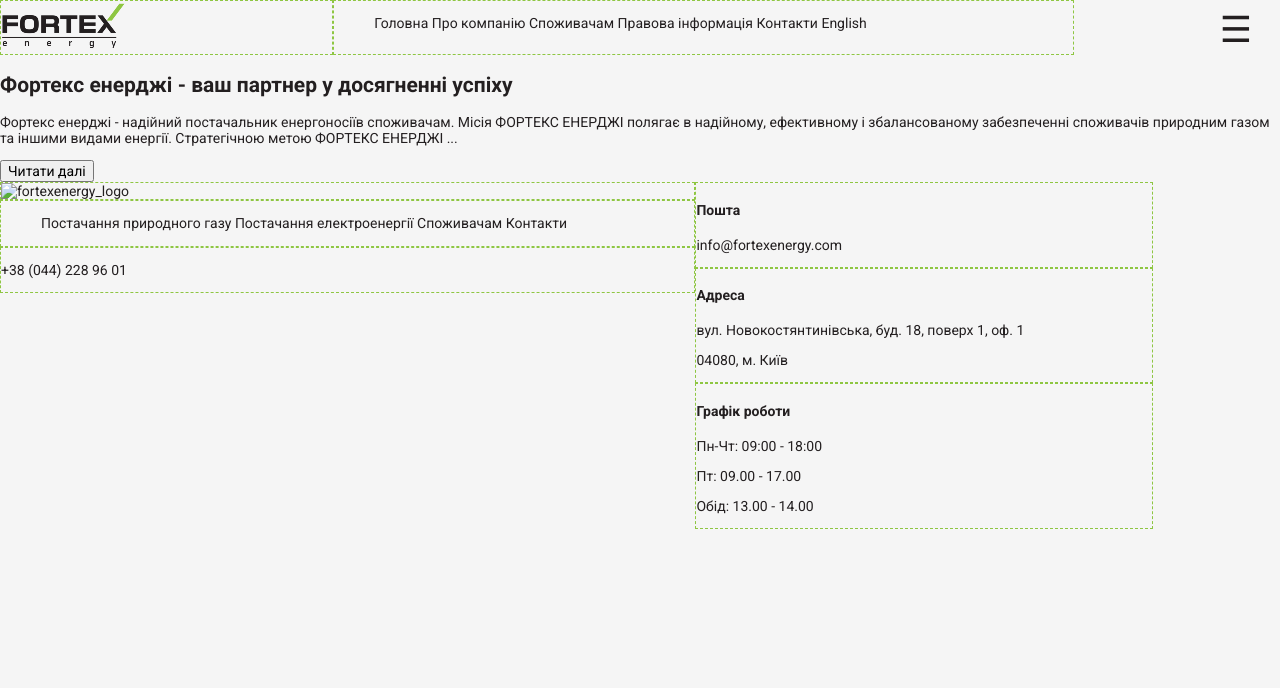
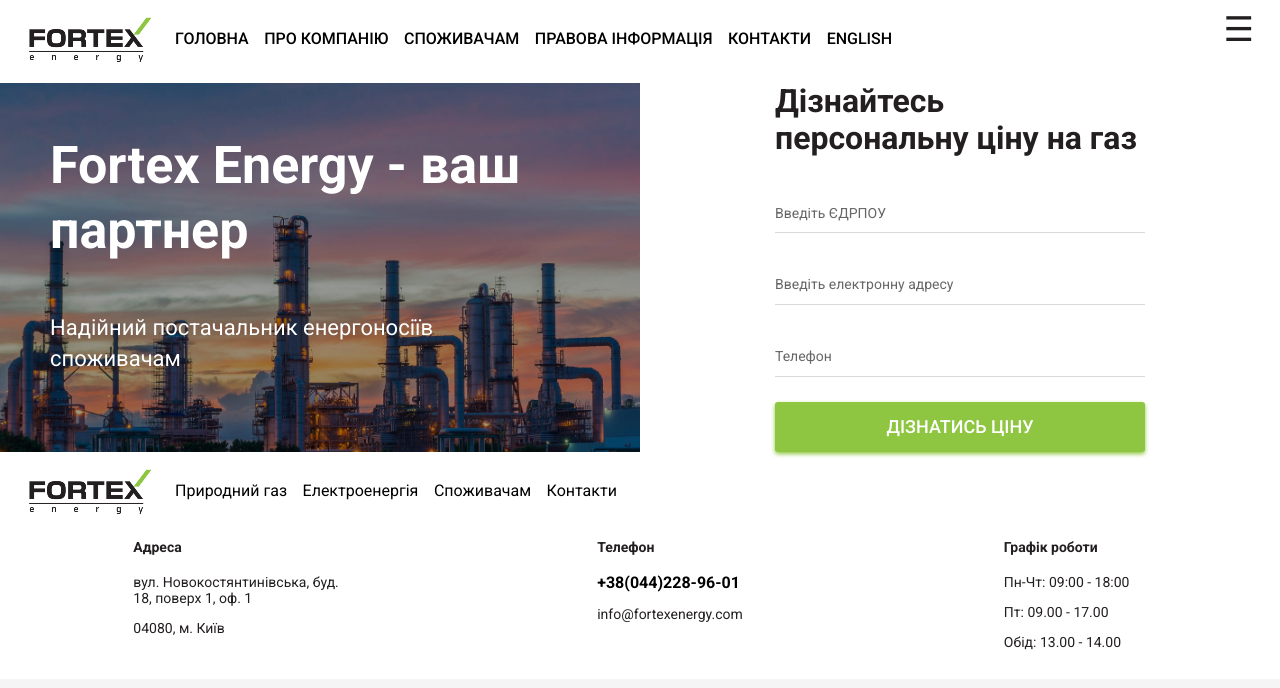
Before and after one commit to 777zhm/fortexenergy, a plain HTML site: page index.html in a window 1280 px wide. Drawn offline with nearby package versions, Linux system fonts and the light colour scheme.

Commit message:
main page

```diff
--- a/index.html
+++ b/index.html
@@ -10,8 +10,8 @@
 </head>
 <body>
 	<header class="header">
-		<div class="header_logo grid_item"><img src="img/logo_black.png" alt="fortexenergy_logo"></div>
-		<nav class="main_menu grid_item">
+		<div class="header_logo"><img src="img/logo_black.png" alt="fortexenergy_logo"></div>
+		<nav class="main_menu">
 			<ul>
 				<li><a href="#">Головна</a></li>
 				<li><a href="about-us.html">Про компанію</a></li>
@@ -46,43 +46,65 @@
 		</div>
 	</header>
 
-	<main>
-		<section>
-			<h2>Фортекс енерджі - ваш партнер у досягненні успіху</h2>
-			<p>Фортекс енерджі - надійний постачальник енергоносіїв споживачам. Місія ФОРТЕКС ЕНЕРДЖІ полягає в надійному, ефективному і збалансованому забезпеченні споживачів природним газом та іншими видами енергії. Стратегічною метою ФОРТЕКС ЕНЕРДЖІ ...</p>
-			<button>Читати далі</button>
+	<main class="main">
+
+
+		<section class="mainscreen">
+			<div class="mainscreen_left">
+				<div class="">
+					<h1>Fortex Energy - ваш партнер</h1>
+					<p>Надійний постачальник енергоносіїв споживачам</p>
+				</div>
+			</div>
+			<div class="mainscreen_right">
+				<form id="form_mainscreen" class="form_mainscreen">
+					<h2>Дізнайтесь персональну ціну на газ</h2>
+					<div class="input_box">
+						<input id="fi_1" type="text" name="edrpou" placeholder="" data-placeholder="12345678">
+						<label for="fi_1" unselectable="on">Введіть ЄДРПОУ</label>
+					</div>
+					<div class="input_box">
+						<input id="fi_2" type="text" name="email"  placeholder="" data-placeholder="your.email@email.com">
+						<label for="fi_2" unselectable="on">Введіть електронну адресу</label>
+					</div>
+					<div class="input_box">
+						<input id="fi_3" type="text"  name="phone"  placeholder="" data-placeholder="+380 00 123 5678">
+						<label for="fi_3" unselectable="on">Телефон</label>
+					</div>
+					<button type="submit" class="base_btn">
+						<span>Дізнатись ціну</span>
+					</button>
+				</form>
+			</div>
 		</section>
-		<section>
 
-		</section>
+
 	</main>
 
 	<footer class="footer">
 		<div class="footer_first_row">
-			<div class="footer_logo grid_item"><img src="assets/img/logo.png" alt="fortexenergy_logo"></div>
-			<nav class="footer_menu grid_item">
+			<div class="footer_logo"><img src="img/logo_black.png" alt="fortexenergy_logo"></div>
+			<nav class="footer_menu">
 				<ul>
-					<li><a href="gas.html">Постачання природного газу</a></li>
-					<li><a href="energy.html">Постачання електроенергії</a></li>
+					<li><a href="gas.html">Природний газ</a></li>
+					<li><a href="energy.html">Електроенергія</a></li>
 					<li><a href="spojivacham.html">Споживачам</a></li>
 					<li><a href="contact.html">Контакти</a></li>
 				</ul>
 			</nav>
-			<div class="footer_tel grid_item">
-				<p>+38 (044) 228 96 01</p>
-			</div>
 		</div>
 		<div class="footer_second_row">
-			<div class="footer_email grid_item">
-				<h4>Пошта</h4>
-				<p>info@fortexenergy.com</p>
-			</div>
-			<div class="footer_address grid_item">
+			<div class="footer_address">
 					<h4>Адреса</h4>
 					<p>вул. Новокостянтинівська, буд. 18, поверх 1, оф. 1</p>
 					<p>04080, м. Київ</p>
 			</div>
-			<div class="footer_schedule grid_item">
+			<div class="footer_tel">
+				<h4>Телефон</h4>
+				<a href="tel:+380442289601">+38(044)228-96-01</a>
+				<p>info@fortexenergy.com</p>
+			</div>
+			<div class="footer_schedule">
 					<h4>Графік роботи</h4>
 					<p>Пн-Чт: 09:00 - 18:00</p>
 					<p>Пт: 09.00 - 17.00</p>
--- a/style.css
+++ b/style.css
@@ -9,14 +9,14 @@
 
 @import url('https://fonts.googleapis.com/css?family=Roboto:300,400,500,700&subset=cyrillic-ext');
 
-body{
+body {
 	font-family: 'Roboto', sans-serif;
 	font-size: 14px;
 	background-color: #f5f5f5;
 	color: #231f20;
 }
 
-.company_color{
+.company_color {
 	background: #ffffff;
 	background: #f5f5f5;
 	background: #dcdcdc;
@@ -24,66 +24,189 @@
 	background: #231f20;
 }
 
-/* Start Grids */
+/* Start base Grids */
+header.header {
+	display: grid;
+	grid-template-columns: 150px 1fr 70px;
 
-.header {
-	display: grid;
-	grid-template-areas: "a b c";
+	background-color: #fff;
+	padding: 15px;
 }
 
-.footer {
-  display: grid;
-  grid-template-areas: "a b c";
+.header_logo{
+	text-align: center;
 }
 
-.grid_item {
-	border: 0.2px dashed #8ec642;
-}
-
-/* End Grids */
-/* Start Menus */
-
-.main_menu ul{
-	list-style: none;
-}
-
-.main_menu ul li{
-	display: inline-block;
-}
-
-.main_menu ul li a{
-	text-decoration: none;
-	color: #231f20;
-}
-
-.footer_menu ul{
-	list-style: none;
-}
-
-.footer_menu ul li{
-	display: inline-block;
-}
-
-.footer_menu ul li a{
-	text-decoration: none;
-	color: #231f20;
-}
-
-
-/* End Menus */
-
-/*** Start overlay_menu navigation ***/
-
-.burger_icon_box{
+.burger_icon_box {
 	position: fixed;
 	top: 10px;
 	right: 10px;
 }
 
-.burger_icon{
-	font-size: 36px;
+.burger_icon {
+	font-size: 34px;
 	cursor: pointer;
-	padding: 12px 18px 12px 18px ;
+	padding: 10px 16px 10px 16px;
+}
+
+footer.footer{
+	background-color: #fff;
+	padding: 15px;
+}
+
+footer .footer_first_row{
+	display: grid;
+	grid-template-columns: 150px 1fr;
+}
+
+.footer_logo {
+	text-align: center;
+}
+
+
+.footer_second_row {
+	display: grid;
+	justify-content: space-around;
+	grid-template-columns: 220px 160px 160px;
+	grid-template-areas:
+		"footer_address footer_tel footer_schedule";
+}
+
+
+.footer_schedule {
+	grid-area: footer_schedule;
+	justify-self: center;
+}
+
+.footer_address {
+	grid-area: footer_address;
+
+}
+
+.footer_tel {
+	grid-area: footer_tel;
+	justify-self: center;
+}
+
+.footer_tel a{
+	color: #000000;
+	font-size: 16px;
+	font-weight: 700;
+	text-decoration: none;
+}
+
+/* End base Grids */
+/* Start styling Grids */
+
+.test div:nth-child(n){
+	border: 0.2px dashed #8ec642;
+}
+
+
+/* End styling Grids */
+/* Start Menus */
+.main_menu ul {
+	list-style: none;
+	margin: 0;
+	padding-top: 10px;
+	padding-left: 10px;
+	overflow: hidden;
+}
+
+.main_menu ul li {
+	display: inline-block;
+	margin-right: 12px;
+}
+
+.main_menu ul li a {
+	display: inline-block;
+	position: relative;
+
+	color: #000000;
+	text-align: center;
+	text-transform: uppercase;
+	text-decoration: none;
+
+	font-size: 16px;
+	font-weight: 500;
+	padding: 5px 0 5px;
+}
+
+.main_menu ul li a:after {
+	content: '';
+	display: inline-block;
+	position: absolute;
+
+	bottom: 0;
+	left: 0;
+	border-bottom: 1px solid #8ec642;
+	border-radius: 2px;
+
+	width: 0%;
+	-webkit-transition: all 0.4s ease-out;
+	-moz-transition: all 0.4s ease-out;
+	-o-transition: all 0.4s ease-out;
+	transition: all 0.4s ease-out;
+}
+
+.main_menu ul li a:hover {
+	color: #8ec642;
+}
+
+.main_menu ul li a:hover:after {
+	width: 100%;
+}
+
+.footer_menu ul {
+	list-style: none;
+	margin: 0;
+	padding-top: 10px;
+	padding-left: 10px;
+	overflow: hidden;
+}
+
+.footer_menu ul li {
+	display: inline-block;
+	margin-right: 12px;
+}
+
+.footer_menu ul li a {
+	display: inline-block;
+	position: relative;
+
+	color: #000000;
+	text-align: center;
+
+	text-decoration: none;
+
+	font-size: 16px;
+	font-weight: 400;
+	padding: 5px 0 5px;
+}
+
+.footer_menu ul li a:after {
+	content: '';
+	display: inline-block;
+	position: absolute;
+
+	bottom: 0;
+	left: 0;
+	border-bottom: 1px solid #8ec642;
+	border-radius: 2px;
+
+	width: 0%;
+	-webkit-transition: all 0.4s ease-out;
+	-moz-transition: all 0.4s ease-out;
+	-o-transition: all 0.4s ease-out;
+	transition: all 0.4s ease-out;
+}
+
+.footer_menu ul li a:hover {
+	color: #8ec642;
+}
+
+.footer_menu ul li a:hover:after {
+	width: 100%;
 }
 
 .overlay {
@@ -93,8 +216,8 @@
 	z-index: 1;
 	top: 0;
 	left: 0;
-  background-color: rgb(0,0,0);
-  background-color: rgba(0,0,0, 0.9);
+	background-color: rgb(0, 0, 0);
+	background-color: rgba(0, 0, 0, 0.9);
 	color: #f5f5f5;
 	overflow-x: hidden;
 	transition: 0.5s;
@@ -108,7 +231,7 @@
 	margin-top: 30px;
 }
 
-.overlay_menu ul{
+.overlay_menu ul {
 	list-style: none;
 }
 
@@ -121,7 +244,8 @@
 	transition: 0.3s;
 }
 
-.overlay a:hover, .overlay a:focus {
+.overlay a:hover,
+.overlay a:focus {
 	color: #f1f1f1;
 }
 
@@ -135,12 +259,194 @@
 }
 
 @media screen and (max-height: 450px) {
-  .overlay a {font-size: 20px}
+	.overlay a {
+		font-size: 20px
+	}
+
 	.overlay .burger_icon_close {
 		font-size: 40px;
 		top: 15px;
 		right: 35px;
 	}
+
+
+}
+/* End Menus */
+/* Start Buttons */
+
+.base_btn {
+  display: inline-block;
+  padding: 15px 20px;
+  background: #8ec642;
+  font-weight: 500;
+  color: #ffffff;
+  text-transform: uppercase;
+  font-size: 18px;
+  width: 100%;
+  box-shadow: 0px 2px 4px rgba(142, 198, 66, 1);
+  border: none;
+  border-radius: 3px;
+  cursor: pointer; }
+
+.base_btn:hover {
+	background: #a0cf60;
 }
 
-/*** End overlay_menu navigation ***/
+.base_btn:active {
+	background: #6f9e30;
+}
+
+.base_btn:focus {
+	outline: #6f9e30 auto 5px;
+}
+
+/* End Buttons */
+/*** Start Main section ***/
+section.mainscreen {
+	display: grid;
+	grid-template-columns: 1fr 1fr;
+	background-color: #fff;
+	padding: 0;
+}
+
+.mainscreen_left{
+	background: url(img/bg-1.jpeg) center center no-repeat;
+	background-size: cover;
+
+	padding: 50px;
+}
+
+.mainscreen_left h1 {
+	font-size: 52px;
+	font-weight: 700;
+	line-height: 1.25;
+	color: #ffffff;
+	width: 100%;
+	margin-top: auto;
+}
+
+.mainscreen_left p {
+	margin-top: 50px;
+	font-size: 22px;
+	line-height: 1.4;
+	color: #ffffff;
+	width: 100%;
+	margin-bottom: auto;
+
+	max-width: 445px;
+}
+
+
+.mainscreen_right{
+	justify-self: center;
+}
+
+.form_mainscreen{
+	max-width: 370px;
+}
+
+.form_mainscreen h2{
+	font-size: 32px;
+	margin: 0;
+	font-weight: 700;
+	margin-bottom: 30px;
+}
+
+.form_mainscreen input:focus {
+	outline-color: transparent;
+}
+
+
+.form_mainscreen .input_box{
+	width: 100%;
+	position: relative;
+	margin-bottom: 20px;
+}
+
+.form_mainscreen .input_box label {
+	position: absolute;
+	left: 0;
+	top: 50%;
+	-webkit-transform: translateY(-50%);
+	transform: translateY(-50%);
+	color: rgba(0, 0, 0, 0.6);
+	-webkit-transition: all 0.25s ease-in-out;
+	transition: all 0.25s ease-in-out;
+}
+
+.form_mainscreen .input_box input {
+	padding: 10px 0;
+	margin: 5px 0;
+	border: none;
+	font-size: 18px;
+	border-bottom: 1px solid rgba(0, 0, 0, 0.15);
+	color: #000000;
+	width: 100%;
+	-webkit-transition: all 0.25s ease-in-out;
+	transition: all 0.25s ease-in-out;
+}
+
+.form_mainscreen .input_box input:focus {
+	border-bottom: 1px solid #8ec642;
+}
+
+
+
+
+/*** End Main section ***/
+/*** Start Media query ***/
+
+@media screen and (max-width: 768px) {
+
+	header .main_menu{
+		display: none;
+	}
+
+	footer .footer_menu{
+		display: none;
+	}
+
+	.footer_second_row {
+		grid-template-columns: 1fr 1fr;
+		grid-template-areas:
+			"footer_address footer_address"
+			"footer_schedule footer_tel";
+	}
+
+}
+
+@media screen and (max-width: 768px) {
+
+	header .main_menu{
+		display: none;
+	}
+
+	footer .footer_menu{
+		display: none;
+	}
+
+	.footer_second_row {
+		grid-template-columns: 1fr 150px 150px;
+		grid-template-areas:
+			"footer_address footer_tel footer_schedule";
+	}
+
+}
+
+@media screen and (max-width: 576px){
+
+	.footer_second_row {
+		grid-template-columns: 1fr 1fr;
+		grid-template-areas:
+			"footer_address footer_address"
+			"footer_schedule footer_tel";
+	}
+
+}
+
+@media screen and (max-width: 375px){
+
+
+}
+
+/*** End Media query ***/
```
Also changed, not shown: img/bg-1.jpeg (added). Lines whose indentation alone changed are shown as unchanged.
